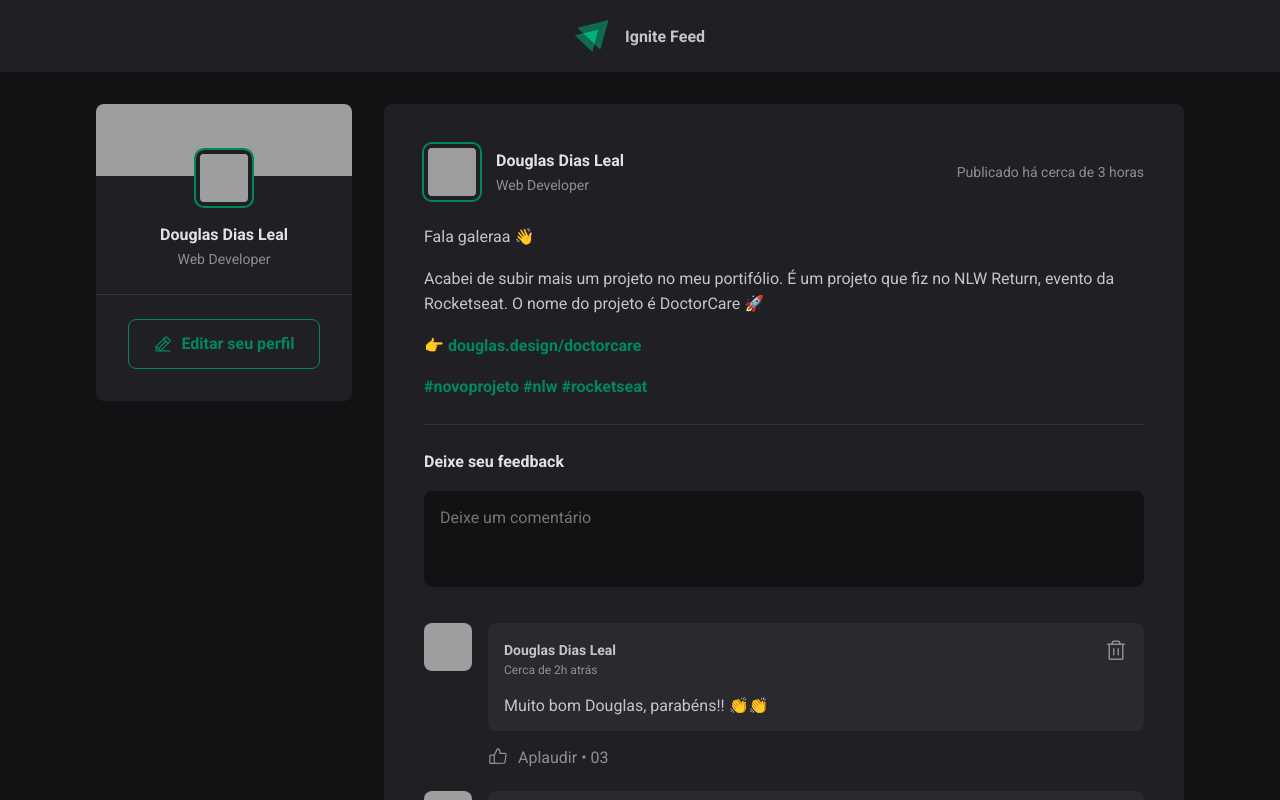
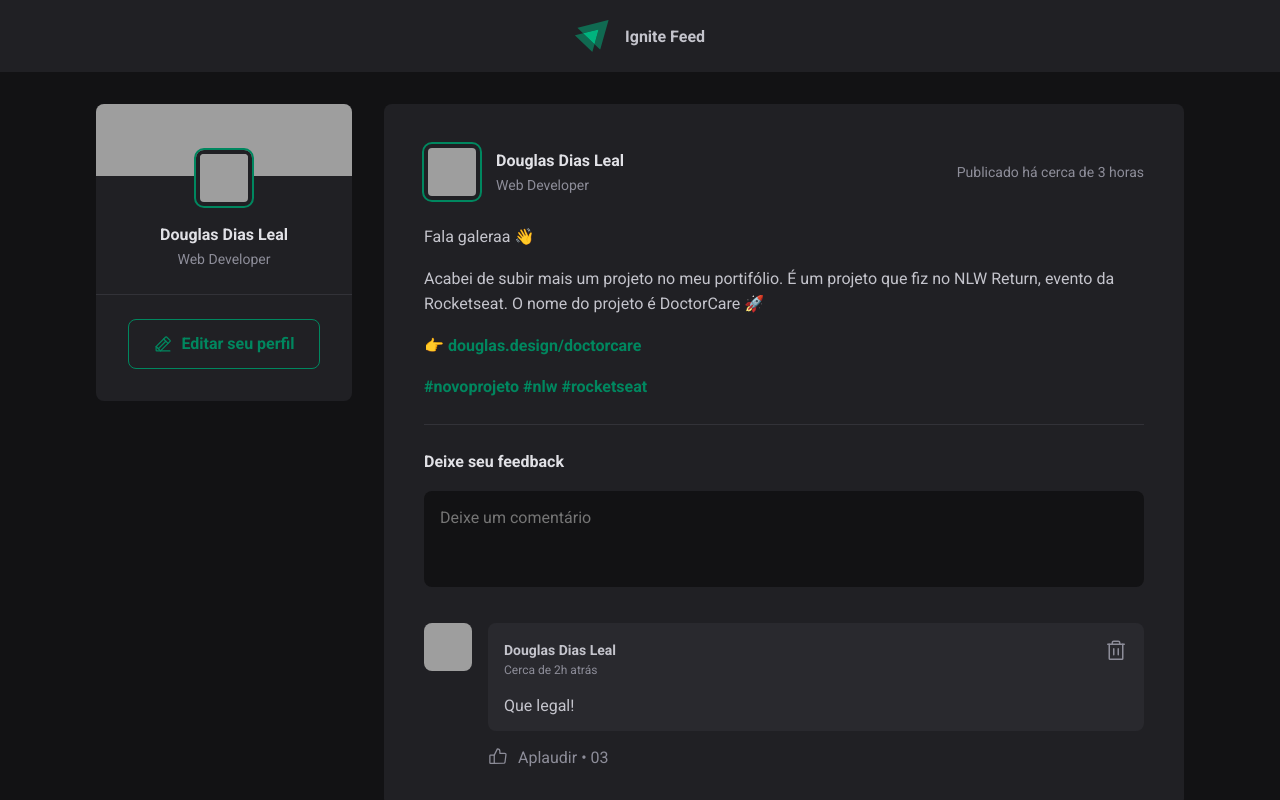
Before and after one commit to douglasdl/React, a React (Vite) app in the folder 01-react-fundaments/: page / in a window 1280 px wide. Shown: the top 800 px of the page. Built offline with nearby package versions, Linux system fonts and the light colour scheme; grey boxes are pictures that could not be loaded.

Commit message:
Add comments functions

```diff
--- a/01-react-fundaments/src/components/Comment.jsx
+++ b/01-react-fundaments/src/components/Comment.jsx
@@ -2,7 +2,7 @@ import { ThumbsUp, Trash } from 'phosphor-react'
 import styles from './Comment.module.css'
 import { Avatar } from './Avatar'
 
-export function Comment() {
+export function Comment({ content }) {
     return(
         <div className={styles.comment}>
             <Avatar
@@ -28,7 +28,7 @@ export function Comment() {
                     </header>
 
                     <p>
-                        Muito bom Douglas, parabéns!! 👏👏
+                        {content}
                     </p>
                 </div>
                 <footer>
--- a/01-react-fundaments/src/components/Post.jsx
+++ b/01-react-fundaments/src/components/Post.jsx
@@ -10,9 +10,10 @@ import { formatDistanceToNow } from 'date-fns'
 export function Post({ author, content, publishedAt }) {
 
     const  [comments, setComments] = useState([
-        1,
-        2,
+        "Que legal!"
     ])
+
+    const [newCommentText, setNewCommentText] = useState('');
 
     const publishedDateFormatted = format(publishedAt, "d 'de' LLLL 'às' HH'h'mm", {
         locale: ptBR,
@@ -25,7 +26,13 @@ export function Post({ author, content, publishedAt }) {
 
     function handleCreateNewComment() {
         event.preventDefault()
-        setComments([...comments, comments.length + 1])
+
+        setComments([...comments, newCommentText]);
+        setNewCommentText('');
+    }
+
+    function handleNewCommentChange() {
+        setNewCommentText(event.target.value);
     }
 
     return (
@@ -77,7 +84,10 @@ export function Post({ author, content, publishedAt }) {
                 <strong>Deixe seu feedback</strong>
 
                 <textarea
+                    name="comment"
+                    value={newCommentText}
                     placeholder='Deixe um comentário'
+                    onChange={handleNewCommentChange}
                 />
 
                 <footer>
@@ -91,7 +101,9 @@ export function Post({ author, content, publishedAt }) {
 
                 { comments.map(comment => {
                     return (
-                        <Comment />
+                        <Comment
+                            content={comment}
+                        />
                     )
                 })}
 
```
